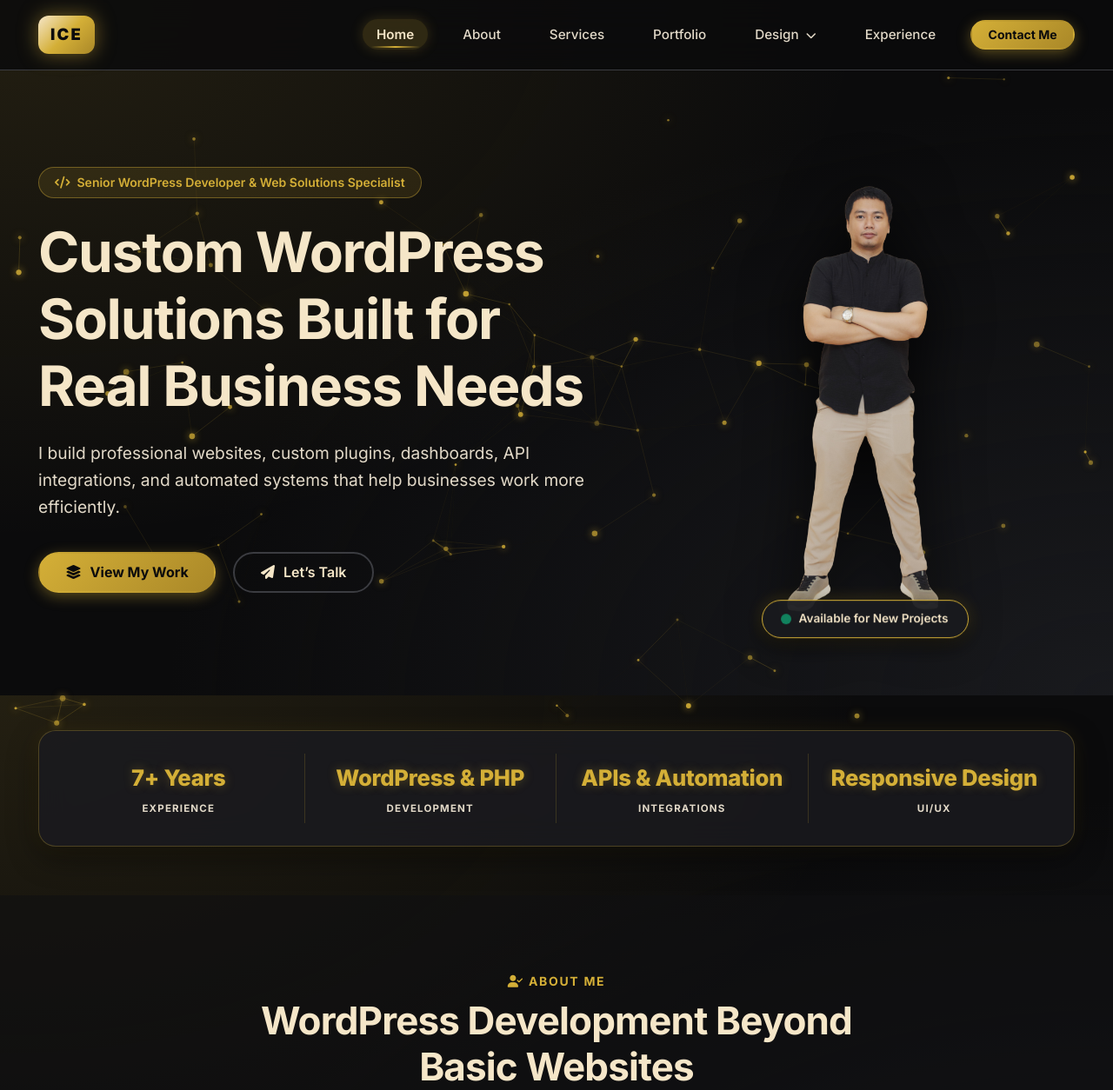
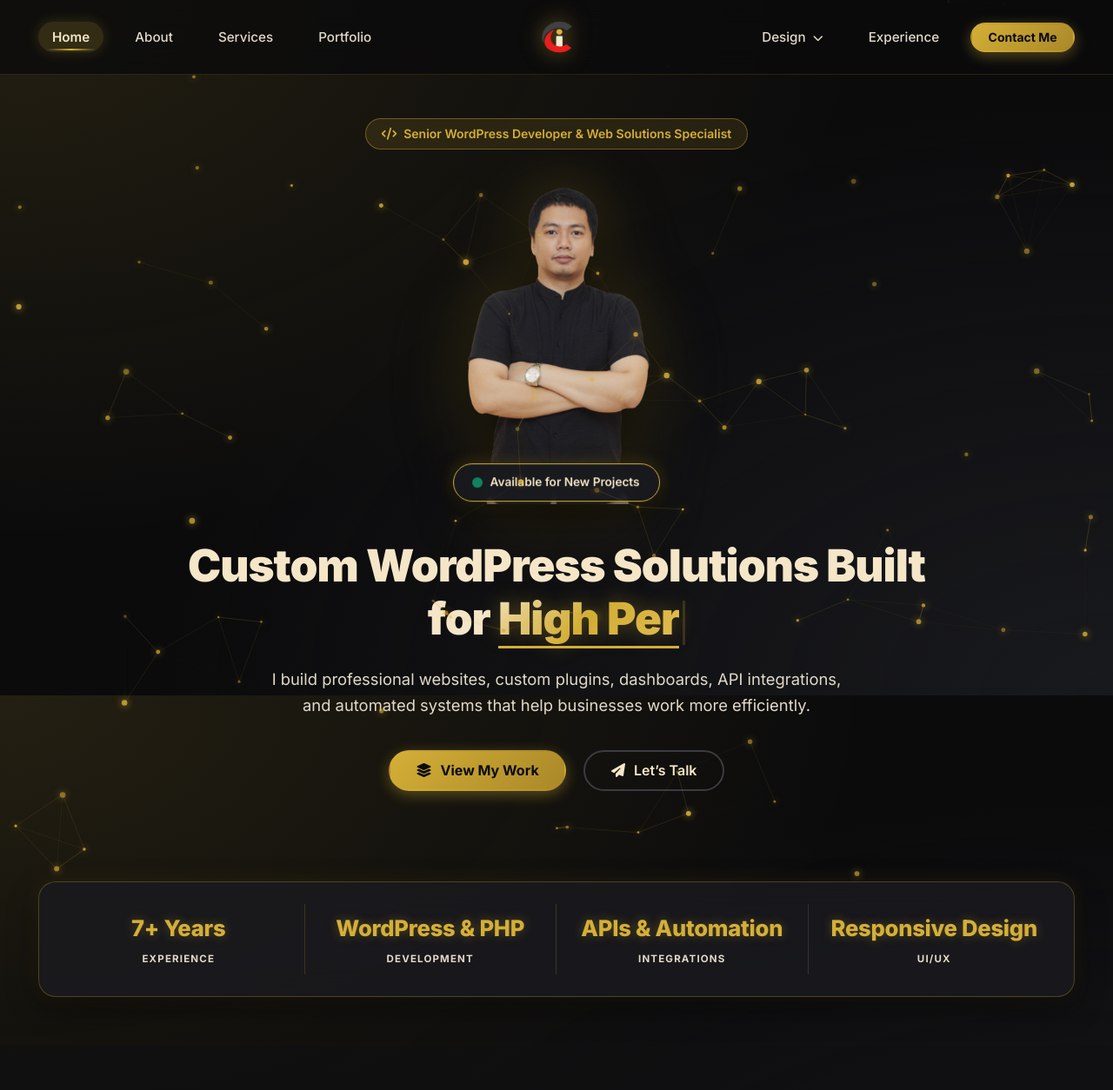
Before and after one commit to ayansuperdev/ianescalante.ph, a PHP site: page / in a window 1280 px wide. Shown: the top 1254 px of the page at 87% size. Run offline with PHP 8.4, Linux system fonts and the light colour scheme.

Commit message:
Center IC-logo image in header, split nav around centered logo, add mouse/scroll nav reveal, center Upper body photo in hero, and add typewriter title animation

```diff
--- a/assets/css/portfolio.css
+++ b/assets/css/portfolio.css
@@ -141,59 +141,92 @@ a:hover {
   box-shadow: 0 10px 30px rgba(0, 0, 0, 0.8), 0 0 20px rgba(212, 175, 55, 0.15);
 }
 
+.site-header {
+  position: fixed;
+  top: 0;
+  left: 0;
+  width: 100%;
+  z-index: 1000;
+  background: rgba(11, 11, 12, 0.78);
+  backdrop-filter: blur(16px);
+  -webkit-backdrop-filter: blur(16px);
+  border-bottom: 1px solid rgba(212, 175, 55, 0.15);
+  transition: background 0.4s ease, border-color 0.4s ease, box-shadow 0.4s ease;
+}
+
+.site-header.scrolled,
+.site-header.nav-visible {
+  background: rgba(11, 11, 12, 0.95);
+  border-bottom-color: rgba(212, 175, 55, 0.35);
+  box-shadow: 0 10px 30px rgba(0, 0, 0, 0.85), 0 0 25px rgba(212, 175, 55, 0.18);
+}
+
 .header-inner {
   display: flex;
   align-items: center;
   justify-content: space-between;
-  height: 80px;
-  transition: height 0.4s cubic-bezier(0.4, 0, 0.2, 1);
+  height: 85px;
+  position: relative;
+  transition: height 0.4s cubic-bezier(0.16, 1, 0.3, 1);
 }
 
 .site-header.scrolled .header-inner {
-  height: 64px;
-}
-
-/* Single ICE Logo Badge (No Text) */
+  height: 70px;
+}
+
+/* Centered IC Logo */
 .brand-logo {
   display: flex;
   align-items: center;
+  justify-content: center;
   text-decoration: none;
-}
-
-.brand-logo .logo-icon {
-  min-width: 54px;
+  position: absolute;
+  left: 50%;
+  transform: translateX(-50%);
+  z-index: 1050;
+}
+
+.brand-logo-img {
+  height: 52px;
+  width: auto;
+  object-fit: contain;
+  filter: drop-shadow(0 0 12px rgba(212, 175, 55, 0.5));
+  transition: transform 0.35s cubic-bezier(0.175, 0.885, 0.32, 1.275), filter 0.35s ease, height 0.35s ease;
+}
+
+.site-header.scrolled .brand-logo-img {
   height: 44px;
-  padding: 0 14px;
-  background: linear-gradient(135deg, #F5E6C8 0%, var(--accent-primary) 50%, var(--accent-dark) 100%);
-  color: #0B0B0C;
-  border-radius: var(--radius-md);
-  display: flex;
-  align-items: center;
-  justify-content: center;
-  font-weight: 900;
-  font-size: 1.15rem;
-  letter-spacing: 0.12em;
-  box-shadow: 0 0 22px rgba(212, 175, 55, 0.5);
-  transition: transform 0.35s cubic-bezier(0.175, 0.885, 0.32, 1.275), box-shadow 0.35s ease;
-}
-
-.site-header.scrolled .brand-logo .logo-icon {
-  min-width: 48px;
-  height: 38px;
-  font-size: 1.05rem;
-}
-
-.brand-logo:hover .logo-icon {
-  transform: scale(1.08) rotate(-2deg);
-  box-shadow: 0 0 32px rgba(212, 175, 55, 0.8);
-}
-
-/* Navigation Menu Animations */
+}
+
+.brand-logo:hover .brand-logo-img {
+  transform: scale(1.08) rotate(-1deg);
+  filter: drop-shadow(0 0 25px rgba(212, 175, 55, 0.85));
+}
+
+/* Navigation Layout split around centered logo */
+.nav-container {
+  display: flex;
+  align-items: center;
+  justify-content: space-between;
+  width: 100%;
+}
+
 .nav-menu {
   display: flex;
   align-items: center;
-  gap: 1.5rem;
+  gap: 1.25rem;
   list-style: none;
+  transition: opacity 0.4s ease, transform 0.4s cubic-bezier(0.16, 1, 0.3, 1);
+}
+
+.nav-left {
+  margin-right: auto;
+  padding-right: 60px;
+}
+
+.nav-right {
+  margin-left: auto;
+  padding-left: 60px;
 }
 
 .nav-link {
@@ -549,10 +582,134 @@ a:hover {
   display: block;
 }
 
+/* Centered Hero Section Layout & Upper Body Avatar */
+.hero-centered {
+  text-align: center;
+  padding: 8.5rem 0 3.5rem 0;
+  position: relative;
+  overflow: hidden;
+}
+
+.hero-centered-layout {
+  max-width: 920px;
+  margin: 0 auto;
+  display: flex;
+  flex-direction: column;
+  align-items: center;
+}
+
+.hero-centered .hero-eyebrow {
+  margin-bottom: 1.25rem;
+  display: inline-flex;
+  align-items: center;
+  gap: 8px;
+}
+
+.centered-avatar-wrapper {
+  margin: 0.5rem 0 2rem 0;
+  position: relative;
+  display: flex;
+  justify-content: center;
+}
+
+.centered-avatar-card {
+  position: relative;
+  display: inline-block;
+}
+
+.upper-body-img {
+  max-height: 380px;
+  width: auto;
+  object-fit: contain;
+  margin: 0 auto;
+  filter: drop-shadow(0 15px 35px rgba(0, 0, 0, 0.85)) drop-shadow(0 0 25px rgba(212, 175, 55, 0.25));
+  transition: transform 0.4s cubic-bezier(0.175, 0.885, 0.32, 1.275), filter 0.4s ease;
+}
+
+.centered-avatar-card:hover .upper-body-img {
+  transform: scale(1.04) translateY(-4px);
+  filter: drop-shadow(0 20px 45px rgba(0, 0, 0, 0.95)) drop-shadow(0 0 40px rgba(212, 175, 55, 0.45));
+}
+
+.hero-centered .hero-title {
+  font-size: 3.2rem;
+  font-weight: 900;
+  line-height: 1.2;
+  margin-bottom: 1.25rem;
+  color: var(--text-primary);
+  max-width: 860px;
+}
+
+.hero-title-highlight {
+  background: linear-gradient(135deg, #F5E6C8 0%, var(--accent-primary) 50%, #E5C158 100%);
+  -webkit-background-clip: text;
+  -webkit-text-fill-color: transparent;
+  display: inline-block;
+  position: relative;
+  border-bottom: 3px solid var(--accent-primary);
+  text-shadow: 0 0 25px rgba(212, 175, 55, 0.35);
+  transition: all 0.3s ease;
+}
+
+.hero-title-cursor {
+  display: inline-block;
+  width: 3px;
+  height: 1em;
+  background-color: var(--accent-primary);
+  margin-left: 4px;
+  vertical-align: middle;
+  animation: blinkCursor 0.8s infinite;
+}
+
+@keyframes blinkCursor {
+  0%, 100% { opacity: 1; }
+  50% { opacity: 0; }
+}
+
+.hero-centered .hero-subtitle {
+  font-size: 1.15rem;
+  color: var(--text-secondary);
+  max-width: 680px;
+  margin: 0 auto 2.25rem auto;
+  line-height: 1.65;
+}
+
+.hero-centered .hero-actions {
+  justify-content: center;
+  gap: 1.25rem;
+}
+
+/* Staggered Entrance Animations */
+.animate-fade-down {
+  animation: heroFadeDown 0.9s cubic-bezier(0.16, 1, 0.3, 1) forwards;
+}
+
+.animate-scale-up {
+  animation: heroScaleUp 1s cubic-bezier(0.16, 1, 0.3, 1) forwards;
+}
+
+.animate-fade-up {
+  animation: heroFadeUp 0.9s cubic-bezier(0.16, 1, 0.3, 1) forwards;
+}
+
+@keyframes heroFadeDown {
+  0% { opacity: 0; transform: translateY(-20px); }
+  100% { opacity: 1; transform: translateY(0); }
+}
+
+@keyframes heroScaleUp {
+  0% { opacity: 0; transform: scale(0.92) translateY(15px); }
+  100% { opacity: 1; transform: scale(1) translateY(0); }
+}
+
+@keyframes heroFadeUp {
+  0% { opacity: 0; transform: translateY(25px); }
+  100% { opacity: 1; transform: translateY(0); }
+}
+
 .hero-avatar-wrapper {
   position: relative;
   text-align: center;
-  animation: heroFadeIn 1.1s ease-out forwards;
 }
 
 /* Seamless Cutout Photo without Border Box */
--- a/assets/js/portfolio.js
+++ b/assets/js/portfolio.js
@@ -6,6 +6,7 @@
 document.addEventListener('DOMContentLoaded', () => {
   initHeroParticles();
   initHeaderScroll();
+  initHeroTextAnimation();
   initNavigation();
   initPortfolioFilters();
   initCaseStudyModals();
@@ -13,22 +14,83 @@ document.addEventListener('DOMContentLoaded', () => {
 });
 
 /* ==========================================================================
-   Header Scroll Animation (.scrolled state)
+   Header Scroll & Mouse-Move Animation (.scrolled & .nav-visible states)
    ========================================================================== */
 function initHeaderScroll() {
   const header = document.querySelector('.site-header');
   if (!header) return;
 
-  function checkScroll() {
-    if (window.scrollY > 40) {
-      header.classList.add('scrolled');
+  let mouseNearTop = false;
+
+  function checkState() {
+    const isScrolled = window.scrollY > 30;
+    if (isScrolled || mouseNearTop) {
+      header.classList.add('scrolled', 'nav-visible');
     } else {
-      header.classList.remove('scrolled');
+      header.classList.remove('scrolled', 'nav-visible');
     }
   }
 
-  window.addEventListener('scroll', checkScroll, { passive: true });
-  checkScroll();
+  window.addEventListener('scroll', checkState, { passive: true });
+
+  document.addEventListener('mousemove', (e) => {
+    if (e.clientY < 110) {
+      mouseNearTop = true;
+    } else {
+      mouseNearTop = false;
+    }
+    checkState();
+  });
+
+  checkState();
+}
+
+/* ==========================================================================
+   Interactive Hero Typewriter Text Animation
+   ========================================================================== */
+function initHeroTextAnimation() {
+  const dynamicText = document.getElementById('heroDynamicText');
+  if (!dynamicText) return;
+
+  const words = [
+    'Real Business Needs',
+    'High Performance',
+    'Custom WP Plugins',
+    'API & CRM Automations',
+    'Scalable Growth'
+  ];
+
+  let wordIndex = 0;
+  let charIndex = 0;
+  let isDeleting = false;
+  let typeSpeed = 100;
+
+  function type() {
+    const currentWord = words[wordIndex];
+
+    if (isDeleting) {
+      dynamicText.textContent = currentWord.substring(0, charIndex - 1);
+      charIndex--;
+      typeSpeed = 45;
+    } else {
+      dynamicText.textContent = currentWord.substring(0, charIndex + 1);
+      charIndex++;
+      typeSpeed = 85;
+    }
+
+    if (!isDeleting && charIndex === currentWord.length) {
+      typeSpeed = 2200; // Pause at end of word
+      isDeleting = true;
+    } else if (isDeleting && charIndex === 0) {
+      isDeleting = false;
+      wordIndex = (wordIndex + 1) % words.length;
+      typeSpeed = 400; // Pause before next word
+    }
+
+    setTimeout(type, typeSpeed);
+  }
+
+  setTimeout(type, 1000);
 }
 
 /* ==========================================================================
--- a/design.html
+++ b/design.html
@@ -19,7 +19,7 @@
   <header class="site-header">
     <div class="container header-inner">
       <a href="index.html" class="brand-logo" aria-label="Ian Escalante Portfolio Homepage">
-        <div class="logo-icon">ICE</div>
+        <img src="assets/images/profile/IC-logo.png" alt="ICE Logo" class="brand-logo-img">
       </a>
 
       <button class="mobile-nav-toggle" aria-label="Toggle navigation menu" aria-expanded="false" aria-controls="primary-navigation">
--- a/index.html
+++ b/index.html
@@ -39,20 +39,23 @@
   <!-- Sticky Header -->
   <header class="site-header">
     <div class="container header-inner">
-      <a href="index.html" class="brand-logo" aria-label="Ian Escalante Portfolio Homepage">
-        <div class="logo-icon">ICE</div>
-      </a>
-
       <button class="mobile-nav-toggle" aria-label="Toggle navigation menu" aria-expanded="false" aria-controls="primary-navigation">
         <i class="fas fa-bars"></i>
       </button>
 
-      <nav id="primary-navigation">
-        <ul class="nav-menu">
+      <nav id="primary-navigation" class="nav-container">
+        <ul class="nav-menu nav-left">
           <li><a href="index.html" class="nav-link active">Home</a></li>
           <li><a href="#about" class="nav-link">About</a></li>
           <li><a href="#services" class="nav-link">Services</a></li>
           <li><a href="#portfolio" class="nav-link">Portfolio</a></li>
+        </ul>
+
+        <a href="index.html" class="brand-logo" aria-label="Ian Escalante Portfolio Homepage">
+          <img src="assets/images/profile/IC-logo.png" alt="ICE Logo" class="brand-logo-img">
+        </a>
+
+        <ul class="nav-menu nav-right">
           <li class="has-dropdown">
             <a href="design.html" class="nav-link">Design <i class="fas fa-chevron-down" style="font-size: 0.75rem; margin-left: 4px;"></i></a>
             <ul class="dropdown-menu">
@@ -70,33 +73,37 @@
 
   <main>
     <!-- HERO SECTION WITH CONNECTED PARTICLES CANVAS -->
-    <section class="hero-section">
+    <section class="hero-section hero-centered">
       <canvas id="heroParticlesCanvas"></canvas>
       <div class="container">
-        <div class="hero-grid">
-          <div class="hero-content">
-            <div class="hero-eyebrow">
-              <i class="fas fa-code"></i> Senior WordPress Developer & Web Solutions Specialist
-            </div>
-            <h1 class="hero-title">Custom WordPress Solutions Built for Real Business Needs</h1>
-            <p class="hero-subtitle">
-              I build professional websites, custom plugins, dashboards, API integrations, and automated systems that help businesses work more efficiently.
-            </p>
-            <div class="hero-actions">
-              <a href="#portfolio" class="btn btn-primary"><i class="fas fa-layer-group"></i> View My Work</a>
-              <a href="#contact" class="btn btn-outline"><i class="fas fa-paper-plane"></i> Let’s Talk</a>
-            </div>
+        <div class="hero-centered-layout">
+
+          <div class="hero-eyebrow animate-fade-down">
+            <i class="fas fa-code"></i> Senior WordPress Developer & Web Solutions Specialist
           </div>
 
-          <div class="hero-avatar-wrapper">
-            <!-- Cutout standup photo without border box, surrounded by constellation particles -->
-            <div class="hero-avatar-card">
-              <img src="assets/images/profile/Ian Escalante standup.png" alt="Ian Escalante - Senior WordPress Developer" class="hero-avatar-img">
+          <div class="centered-avatar-wrapper animate-scale-up">
+            <div class="centered-avatar-card">
+              <img src="assets/images/profile/Upper body.png" alt="Ian Escalante - Senior WordPress Developer" class="upper-body-img">
               <div class="hero-badge">
                 <span class="status-dot"></span> Available for New Projects
               </div>
             </div>
           </div>
+
+          <h1 class="hero-title animate-fade-up">
+            Custom WordPress Solutions Built for <span class="hero-title-highlight" id="heroDynamicText">Real Business Needs</span><span class="hero-title-cursor"></span>
+          </h1>
+
+          <p class="hero-subtitle animate-fade-up">
+            I build professional websites, custom plugins, dashboards, API integrations, and automated systems that help businesses work more efficiently.
+          </p>
+
+          <div class="hero-actions animate-fade-up">
+            <a href="#portfolio" class="btn btn-primary"><i class="fas fa-layer-group"></i> View My Work</a>
+            <a href="#contact" class="btn btn-outline"><i class="fas fa-paper-plane"></i> Let’s Talk</a>
+          </div>
+
         </div>
       </div>
     </section>
--- a/logodesign.html
+++ b/logodesign.html
@@ -19,7 +19,7 @@
   <header class="site-header">
     <div class="container header-inner">
       <a href="index.html" class="brand-logo" aria-label="Ian Escalante Portfolio Homepage">
-        <div class="logo-icon">ICE</div>
+        <img src="assets/images/profile/IC-logo.png" alt="ICE Logo" class="brand-logo-img">
       </a>
 
       <button class="mobile-nav-toggle" aria-label="Toggle navigation menu" aria-expanded="false" aria-controls="primary-navigation">
--- a/webdesign.html
+++ b/webdesign.html
@@ -19,7 +19,7 @@
   <header class="site-header">
     <div class="container header-inner">
       <a href="index.html" class="brand-logo" aria-label="Ian Escalante Portfolio Homepage">
-        <div class="logo-icon">ICE</div>
+        <img src="assets/images/profile/IC-logo.png" alt="ICE Logo" class="brand-logo-img">
       </a>
 
       <button class="mobile-nav-toggle" aria-label="Toggle navigation menu" aria-expanded="false" aria-controls="primary-navigation">
```
Also changed, not shown: assets/images/profile/ChatGPT Image Sep 7, 2026, 12_31_48 PM.png (added), assets/images/profile/IC-logo.png (added), assets/images/profile/Upper body.png (added), 3 other files.
